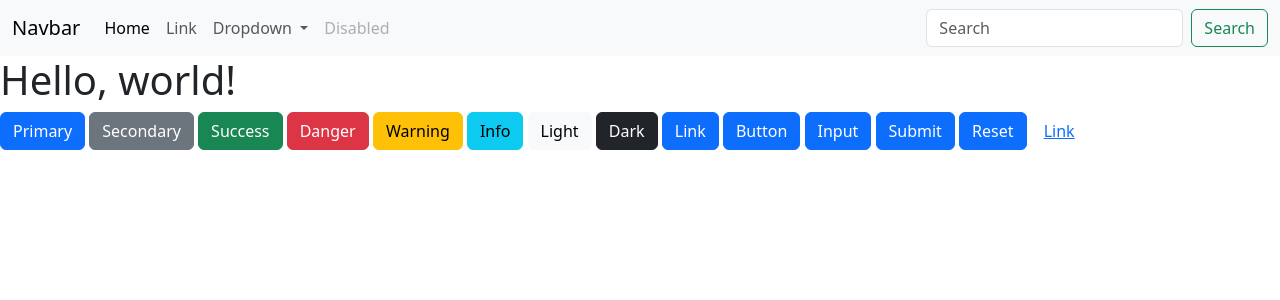
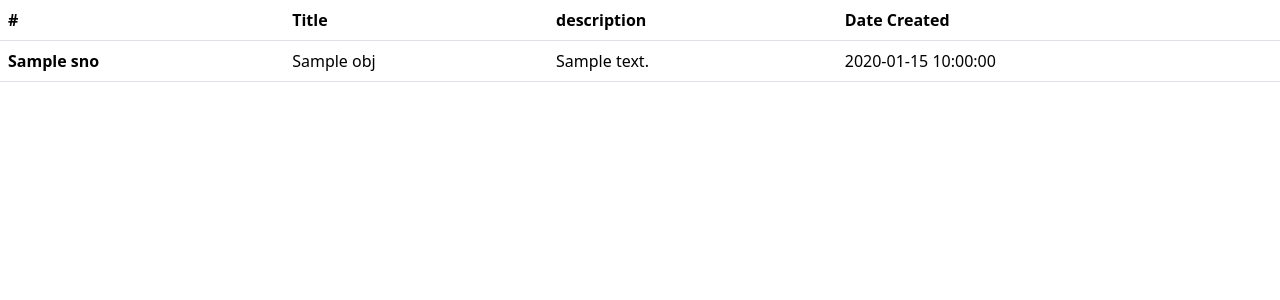
Before and after one commit to zerotwo02255/Flask-main, a Flask app: template templates/ankit.html in a window 1280 px wide. Shown: the top 300 px of the page. Run offline with Flask 3, Linux system fonts and the light colour scheme; the template is opened without the code that fills it: most values are stand-ins (such as "Sample title", 1, 10 or a date in 2020).

Commit message:
hdkjfhds

```diff
--- a/app.py
+++ b/app.py
@@ -5,7 +5,7 @@ from datetime import datetime
 
 
 app=Flask(__name__)
-app.config['SQLALCHEMY_DATABASE_URI']='sqlite:///site.db'
+app.config['SQLALCHEMY_DATABASE_URI']='sqlite:///instance/site.db'
 app.config['SQLALCHEMY_TRACK_MODIFICATIONS']=False
 db=SQLAlchemy(app)
 
@@ -20,21 +20,27 @@ class jeff(db.Model):
         return f"{self.sno}  -   {self.title}"
 
 
-with app.app_context():
-    db.create_all()
+
 
 @app.route('/')
 def hello_world():
     obj =jeff(title="first to do",desc="indosss")
     db.session.add(obj)
     db.session.commit()
-    return render_template('ankit.html')
+    alljeff=jeff.query.all()
+    return render_template('ankit.html',alljeff=alljeff)
    # return 'hello world!'
 
 
 @app.route('/there')
 def there():
+    alljeff=jeff.query.all()
+    print(alljeff)
     return 'hello there'
+
+with app.app_context():
+    db.create_all()
+
 
 if __name__ == "__main__":
     app.run(debug=True,port =9000)
--- a/templates/ankit.html
+++ b/templates/ankit.html
@@ -7,57 +7,41 @@
     <link href="https://cdn.jsdelivr.net/npm/bootstrap@5.3.8/dist/css/bootstrap.min.css" rel="stylesheet" integrity="sha384-sRIl4kxILFvY47J16cr9ZwB07vP4J8+LH7qKQnuqkuIAvNWLzeN8tE5YBujZqJLB" crossorigin="anonymous">
   </head>
   <body>
-    <nav class="navbar navbar-expand-lg bg-body-tertiary">
-  <div class="container-fluid">
-    <a class="navbar-brand" href="#">Navbar</a>
-    <button class="navbar-toggler" type="button" data-bs-toggle="collapse" data-bs-target="#navbarSupportedContent" aria-controls="navbarSupportedContent" aria-expanded="false" aria-label="Toggle navigation">
-      <span class="navbar-toggler-icon"></span>
-    </button>
-    <div class="collapse navbar-collapse" id="navbarSupportedContent">
-      <ul class="navbar-nav me-auto mb-2 mb-lg-0">
-        <li class="nav-item">
-          <a class="nav-link active" aria-current="page" href="#">Home</a>
-        </li>
-        <li class="nav-item">
-          <a class="nav-link" href="#">Link</a>
-        </li>
-        <li class="nav-item dropdown">
-          <a class="nav-link dropdown-toggle" href="#" role="button" data-bs-toggle="dropdown" aria-expanded="false">
-            Dropdown
-          </a>
-          <ul class="dropdown-menu">
-            <li><a class="dropdown-item" href="#">Action</a></li>
-            <li><a class="dropdown-item" href="#">Another action</a></li>
-            <li><hr class="dropdown-divider"></li>
-            <li><a class="dropdown-item" href="#">Something else here</a></li>
-          </ul>
-        </li>
-        <li class="nav-item">
-          <a class="nav-link disabled" aria-disabled="true">Disabled</a>
-        </li>
-      </ul>
-      <form class="d-flex" role="search">
-        <input class="form-control me-2" type="search" placeholder="Search" aria-label="Search"/>
-        <button class="btn btn-outline-success" type="submit">Search</button>
-      </form>
-    </div>
-  </div>
-</nav>
-    <h1>Hello, world!</h1>
-    <script src="https://cdn.jsdelivr.net/npm/bootstrap@5.3.8/dist/js/bootstrap.bundle.min.js" integrity="sha384-FKyoEForCGlyvwx9Hj09JcYn3nv7wiPVlz7YYwJrWVcXK/BmnVDxM+D2scQbITxI" crossorigin="anonymous"></script>
-  <button type="button" class="btn btn-primary">Primary</button>
-<button type="button" class="btn btn-secondary">Secondary</button>
-<button type="button" class="btn btn-success">Success</button>
-<button type="button" class="btn btn-danger">Danger</button>
-<button type="button" class="btn btn-warning">Warning</button>
-<button type="button" class="btn btn-info">Info</button>
-<button type="button" class="btn btn-light">Light</button>
-<button type="button" class="btn btn-dark">Dark</button>
-<a class="btn btn-primary" href="#" role="button">Link</a>
-<button class="btn btn-primary" type="submit">Button</button>
-<input class="btn btn-primary" type="button" value="Input">
-<input class="btn btn-primary" type="submit" value="Submit">
-<input class="btn btn-primary" type="reset" value="Reset">
-<button type="button" class="btn btn-link">Link</button>
+ <table class="table">
+  <thead>
+    <tr>
+      <th scope="col">#</th>
+      <th scope="col">Title</th>
+      <th scope="col">description</th>
+      <th>Date Created</th>
+    </tr>
+  </thead>
+  <tbody>
+
+      {% for obj in alljeff %}
+
+  <tr>
+
+
+      <th scope="row">{{ obj.sno }}</th>
+      <td>{{ obj.title}}</td>
+      <td>{{ obj.desc }}</td>
+      <td>{{ obj.date_created }}</td>
+  </tr>
+
+  {% endfor %}
+
+  </tbody>
+
+</table>
 </body>
+<script>
+{% for obj in alljeff %}
+console.log({
+    sno: "{{obj.sno}}",
+    title: "{{obj.title}}",
+    desc: "{{obj.desc}}"
+});
+{% endfor %}
+</script>
 </html>
```
Also changed, not shown: instance/site.db.
